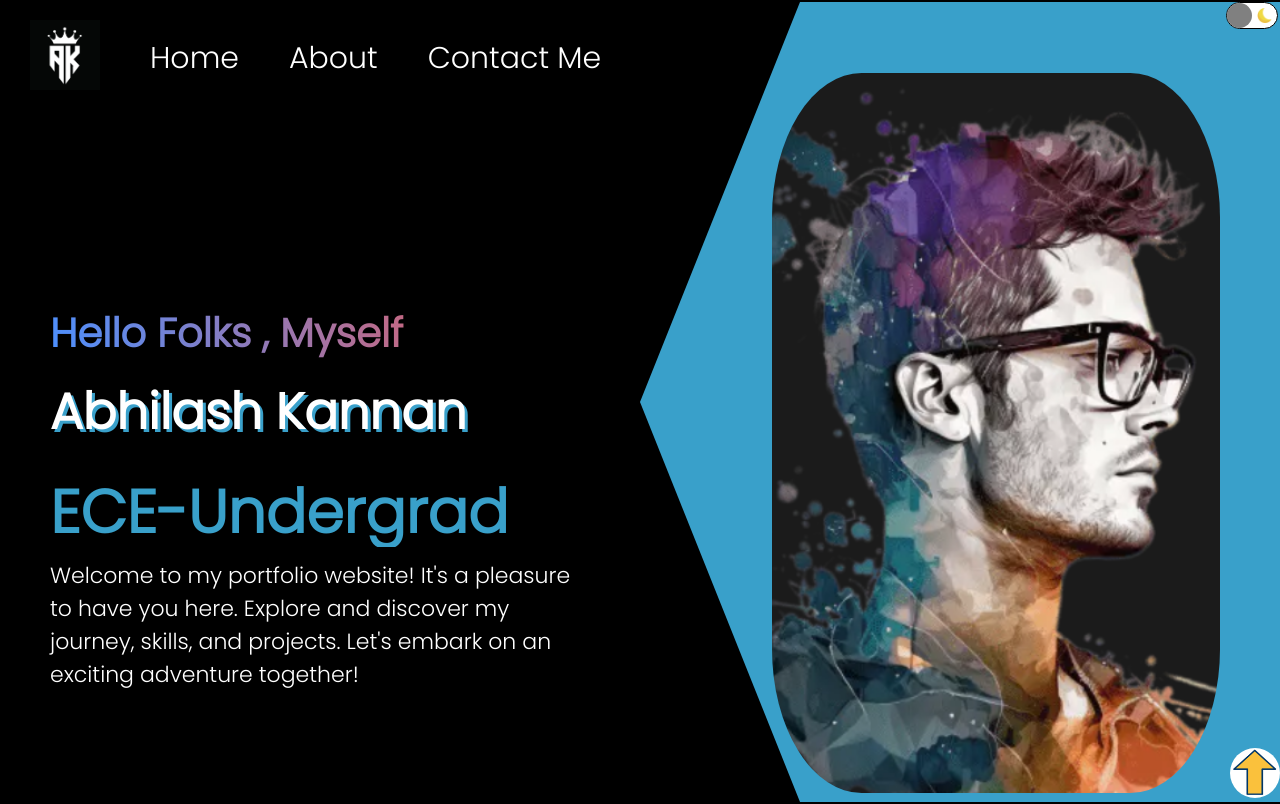
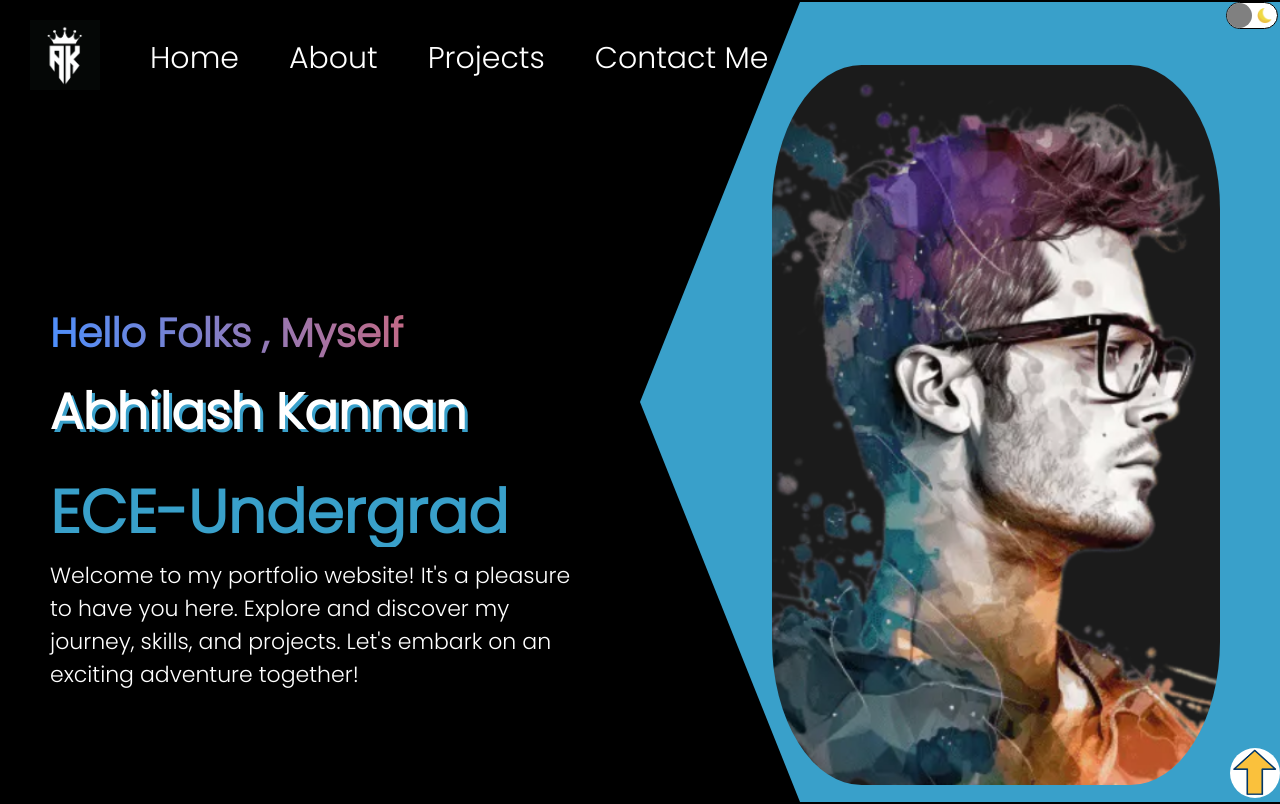
Before and after one commit to abhikannan04/personal-portfolio, a React (Create React App) app: page / in a window 1280 px wide. Shown: the top 804 px of the page. Built offline with nearby package versions, Linux system fonts and the light colour scheme.

Commit message:
Chnges in intro.js

```diff
--- a/src/components/Intro/INtro.css
+++ b/src/components/Intro/INtro.css
@@ -8,7 +8,7 @@
 {
     width: 70%;
     height: 90vh;
-    top: -3vh;
+    top: -4vh;
     right: 60px;
     border-radius: 20%;
     object-fit: cover;
--- a/src/components/Intro/Intro.js
+++ b/src/components/Intro/Intro.js
@@ -3,7 +3,7 @@ import "../Intro/INtro.css";
 import hero_image from "../../images/hero-image.png"
 const Intro = () => {
   return (
-    <div className="i" id="intro-page">
+    <div className="i" >
       {/* <h1>PORTFOLIO</h1> */}
       <div className="i-left">
         <div className="i-left-wrapper">
--- a/src/components/Navbar/Navbar.js
+++ b/src/components/Navbar/Navbar.js
@@ -4,7 +4,7 @@ import "./navbar.css";
 import logoImg from "../../images/logo.png";
 const Navbar = () => {
   return (
-    <div className="nav-main">
+    <div className="nav-main" id="intro-page">
       <div className="logo">
         <img src={logoImg} alt="Loading..." />
       </div>
@@ -19,6 +19,11 @@ const Navbar = () => {
         </ScrollLink>
       </div>
       <div className="nav-item">
+        <ScrollLink to="project-page" smooth={true} duration={500}>
+          Projects
+        </ScrollLink>
+      </div>
+      <div className="nav-item">
         <ScrollLink to="contact-page" smooth={true} duration={500}>
           Contact Me
         </ScrollLink>
--- a/src/components/Product/Product.js
+++ b/src/components/Product/Product.js
@@ -2,7 +2,7 @@ import React from 'react'
 import "./Product.css"
 const Product = ({img , link , title}) => {
   return (
-    <div className='p'>
+    <div className='p' >
       <div className="p-browser">
         <div className="p-circle"></div>
         <div className="p-circle"></div>
--- a/src/components/ProductList/Productlist.js
+++ b/src/components/ProductList/Productlist.js
@@ -4,7 +4,7 @@ import Product from "../Product/Product"
 import{products} from "../../data"
 const Productlist = () => {
   return (
-    <div className="pl">
+    <div className="pl" id='project-page'>
       <div className="pl-texts">
         <h1 className="pl-title">My Projects</h1>
         <p className="pl-desc">
```
